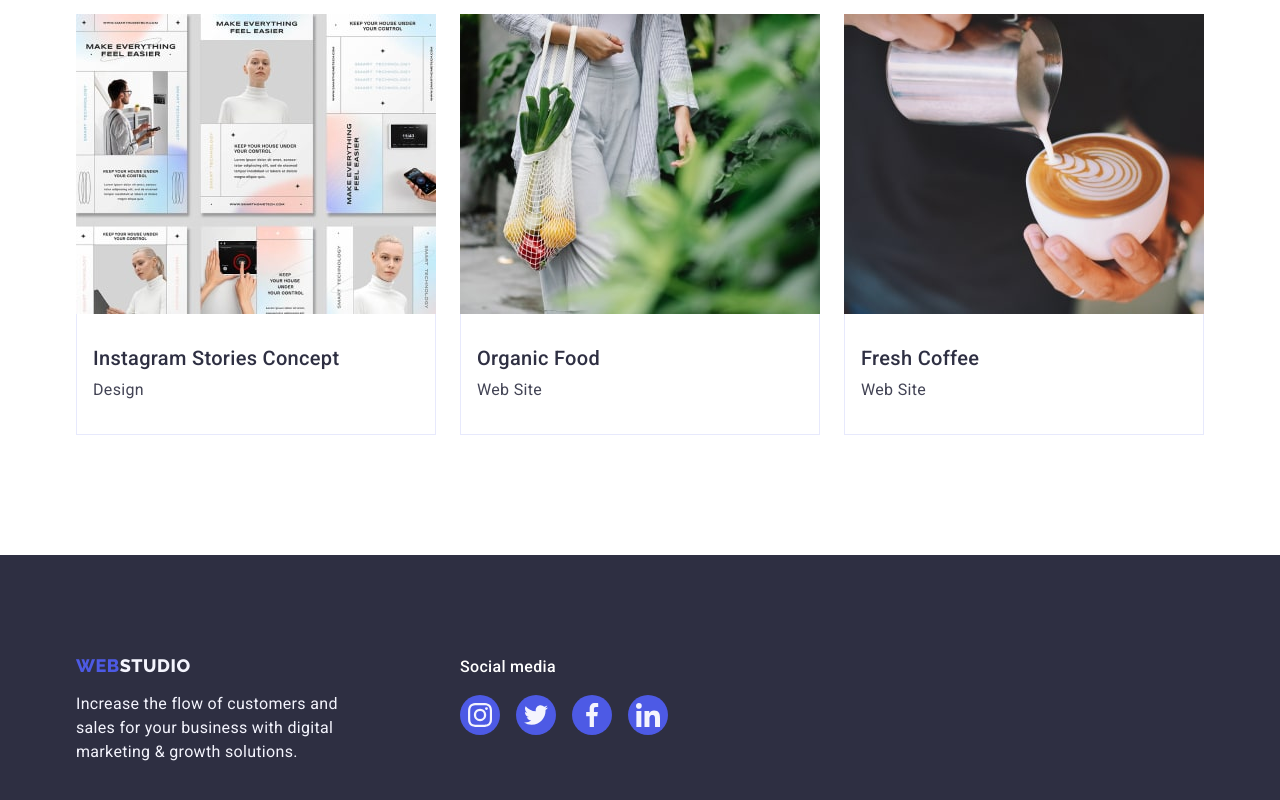
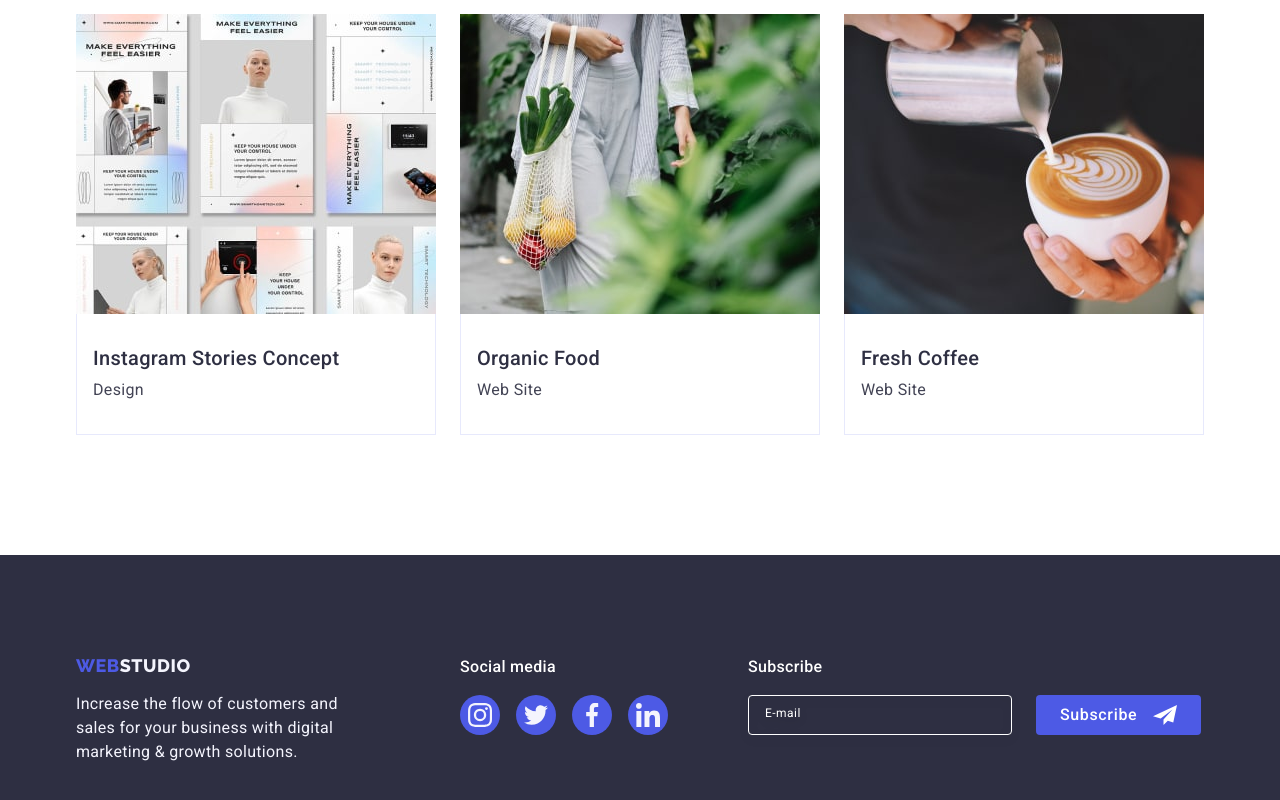
Before and after one commit to Korobenko2023/goit-markup-hw-06, a plain HTML site: page portfolio.html in a window 1280 px wide. Shown: the part 1215-2015 px from the top of the page. Drawn offline with nearby package versions, Linux system fonts and the light colour scheme.

Commit message:
add portfolio-form

```diff
--- a/css/style.css
+++ b/css/style.css
@@ -602,11 +602,11 @@ img {
   border: 1px solid var(--white-color);
   filter: drop-shadow(0px 4px 4px rgba(0, 0, 0, 0.15));
   border-radius: 4px;
-  padding: 6px 14px 10px 14px;
+  padding: 6px 16px 10px 16px;
   cursor: pointer;
   background-color: transparent;
   font-size: 12px;
-  line-height: 2;
+  line-height: 1.5;
   letter-spacing: 0.04em;
   color: var(--white-color);
 }
--- a/portfolio.html
+++ b/portfolio.html
@@ -336,6 +336,25 @@
             </li>
           </ul>
         </div>
+        <div class="footer-container-form">
+          <p class="footer-text-form">Subscribe</p>
+          <form class="footer-form">
+            <label class="footer-label">
+              <input
+                type="email"
+                name="email"
+                class="footer-input"
+                placeholder="E-mail"
+              />
+            </label>
+            <button type="submit" class="footer-btn">
+              Subscribe
+              <svg class="footer-icon-form" width="24" height="24">
+                <use href="./images/icons.svg#icon-Frame"></use>
+              </svg>
+            </button>
+          </form>
+        </div>
       </div>
     </footer>
   </body>
```
